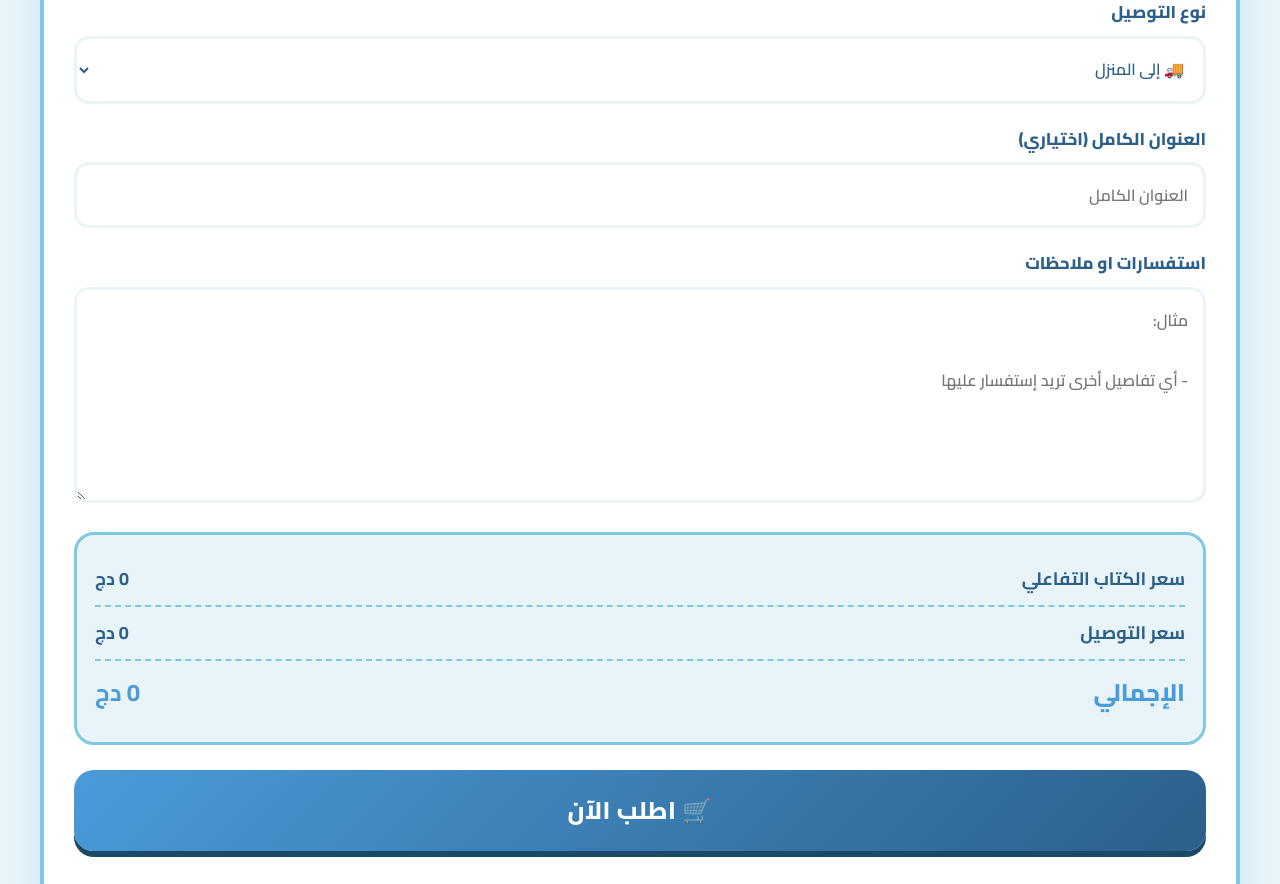
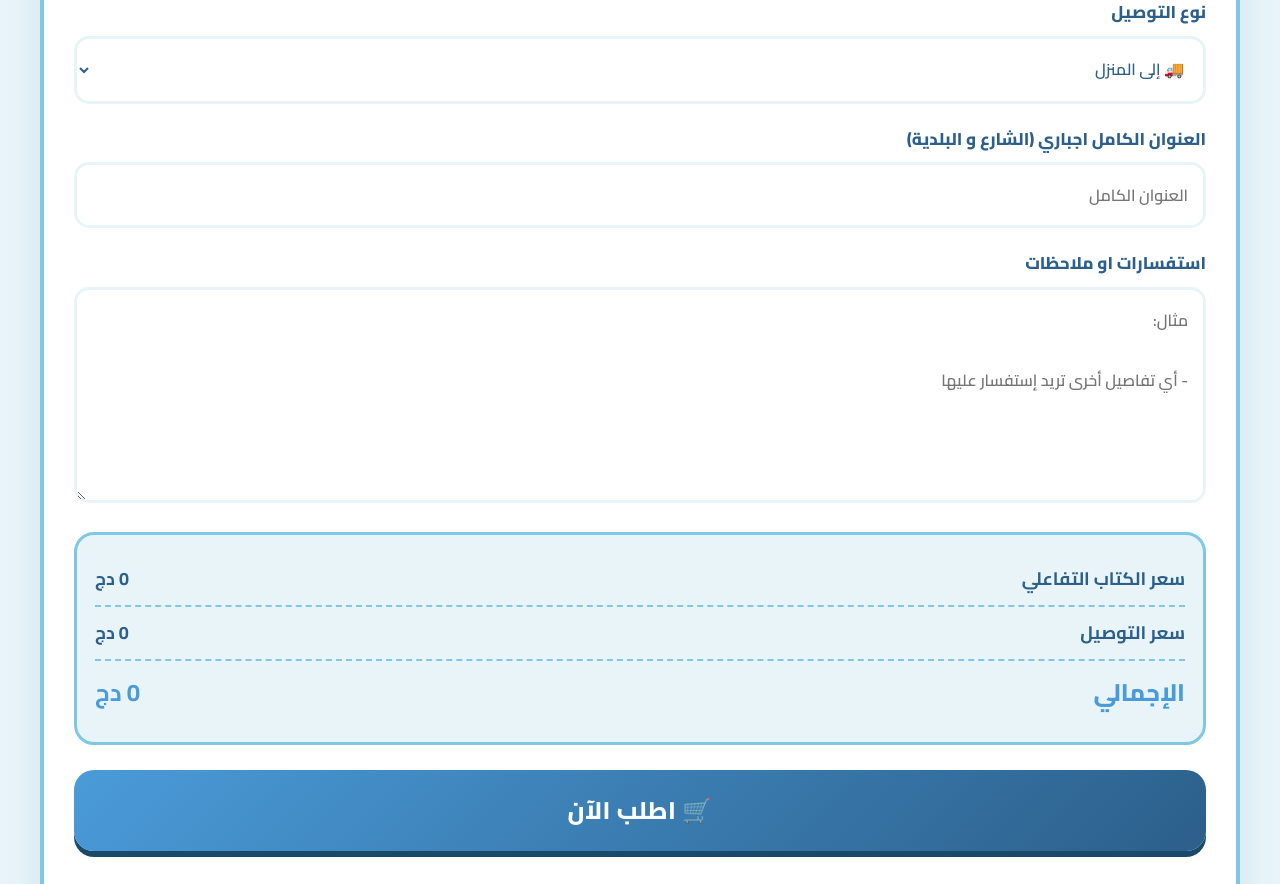
Before and after one commit to nassimbensbaa/Happy-Kids-DZ, a website: page index.html in a window 1280 px wide. Shown: the part 2520-3404 px from the top of the page. Drawn offline with Linux system fonts and the light colour scheme; no server answers.

Commit message:
Update index.html

```diff
--- a/index.html
+++ b/index.html
@@ -359,7 +359,7 @@
 
             <label>
 
-                العنوان الكامل (اختياري)
+                العنوان الكامل اجباري (الشارع و البلدية)
 
             </label>
 
```
